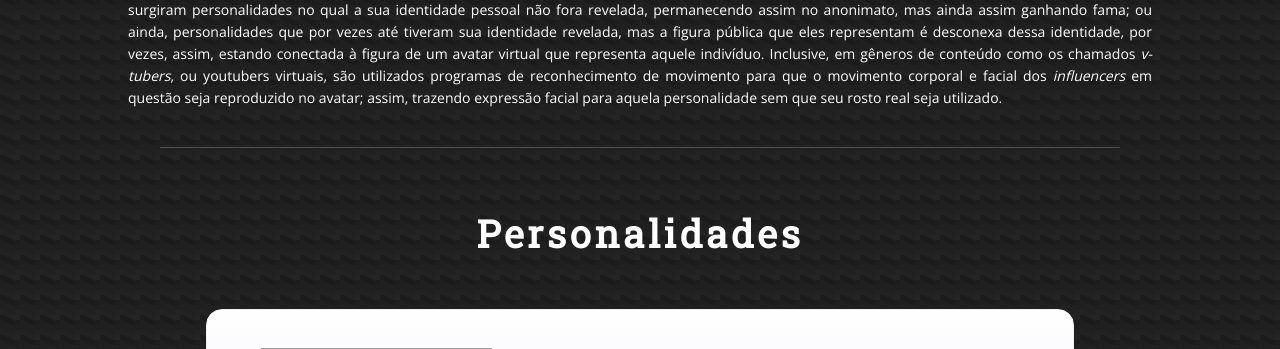
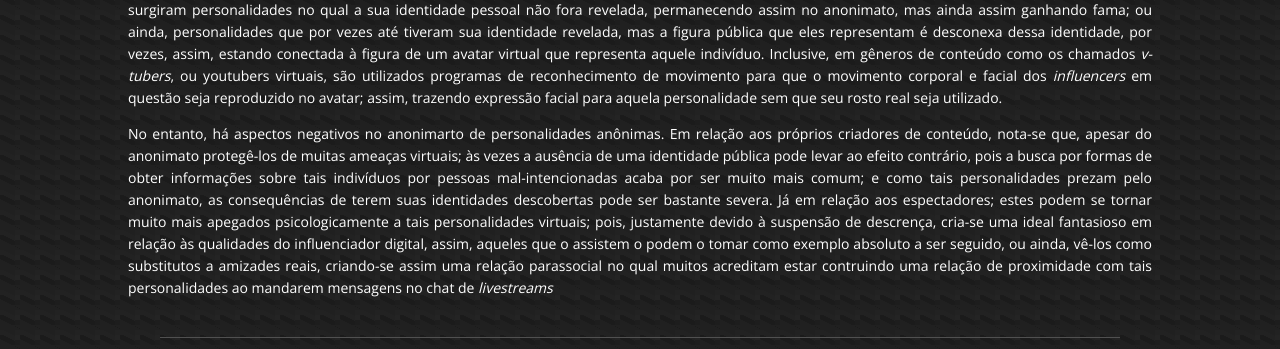
Before and after one commit to MRSS02/Suisei, a Next.js app: page / in a window 1280 px wide. Shown: the part 860-1209 px from the top of the page. Built offline with nearby package versions, Linux system fonts and the light colour scheme; grey boxes are pictures that could not be loaded.

Commit message:
added more text and reference

```diff
--- a/components/Article/index.jsx
+++ b/components/Article/index.jsx
@@ -35,6 +35,23 @@ export default function Description() {
         em questão seja reproduzido no avatar; assim, trazendo expressão facial
         para aquela personalidade sem que seu rosto real seja utilizado.
       </Paragraph>
+      <Paragraph style={{ textAlign: "justify" }}>
+        No entanto, há aspectos negativos no anonimarto de personalidades anônimas.
+        Em relação aos próprios criadores de conteúdo, nota-se que, apesar do
+        anonimato protegê-los de muitas ameaças virtuais; às vezes a ausência de uma
+        identidade pública pode levar ao efeito contrário, pois a busca por formas de
+        obter informações sobre tais indivíduos por pessoas mal-intencionadas acaba
+        por ser muito mais comum; e como tais personalidades prezam pelo anonimato,
+        as consequências de terem suas identidades descobertas pode ser bastante
+        severa. Já em relação aos espectadores; estes podem se tornar muito mais
+        apegados psicologicamente a tais personalidades virtuais; pois, justamente
+        devido à suspensão de descrença, cria-se uma ideal fantasioso em relação
+        às qualidades do influenciador digital, assim, aqueles que o assistem o
+        podem o tomar como exemplo absoluto a ser seguido, ou ainda, vê-los como
+        substitutos a amizades reais, criando-se assim uma relação parassocial
+        no qual muitos acreditam estar contruindo uma relação de proximidade com
+        tais personalidades ao mandarem mensagens no chat de <i>livestreams</i>
+      </Paragraph>
     </div>
   );
 }
--- a/components/Footer/index.jsx
+++ b/components/Footer/index.jsx
@@ -14,6 +14,9 @@ export default function Footer() {
         Todas as imagens utilizadas estão disponíveis publicamente nos canais do
         youtube de cada personalidade mostrada.
       </Paragraph>
+      <Paragraph>
+       Referências: https://www.youtube.com/watch?v=GvYAVti8nbk
+      </Paragraph>
       <Paragraph strong style={{ textAlign: "center" }}>
         Romano Studios - 2021
       </Paragraph>
```
